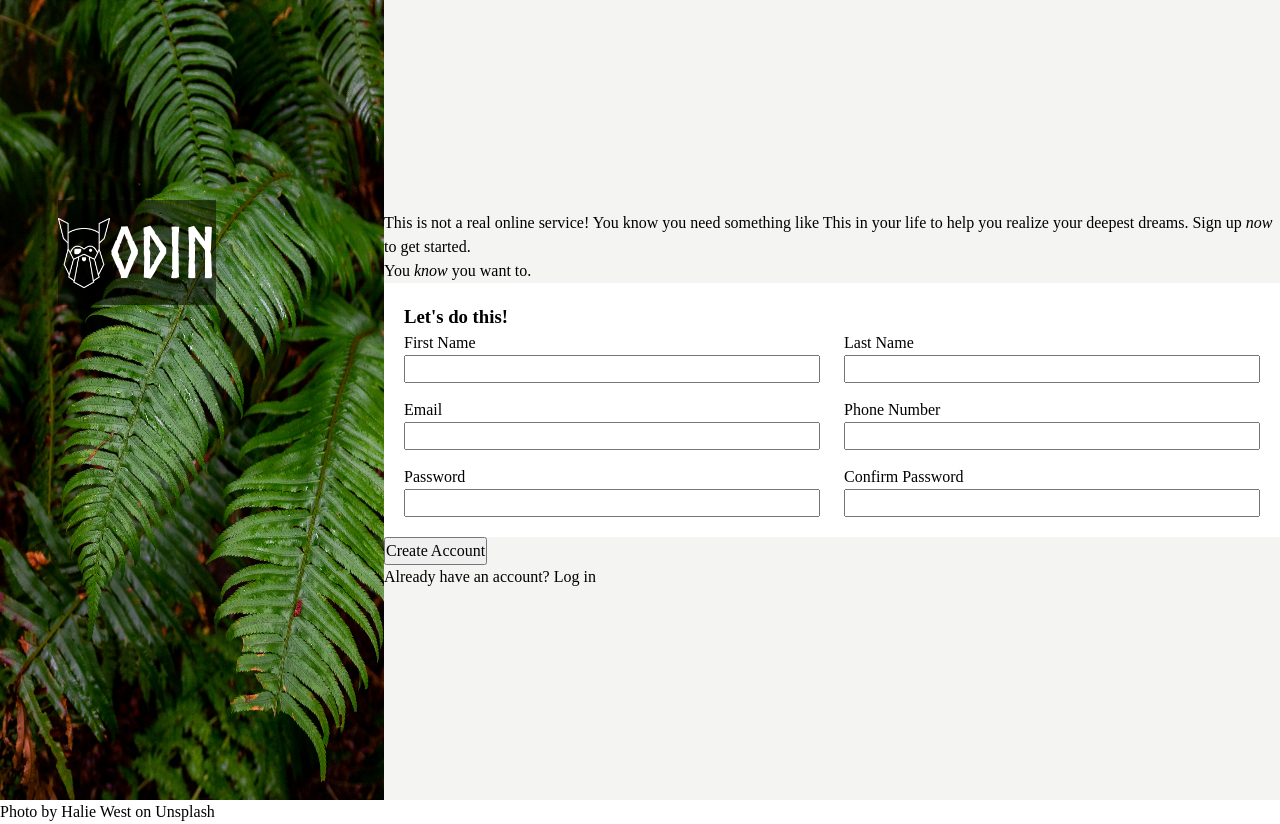
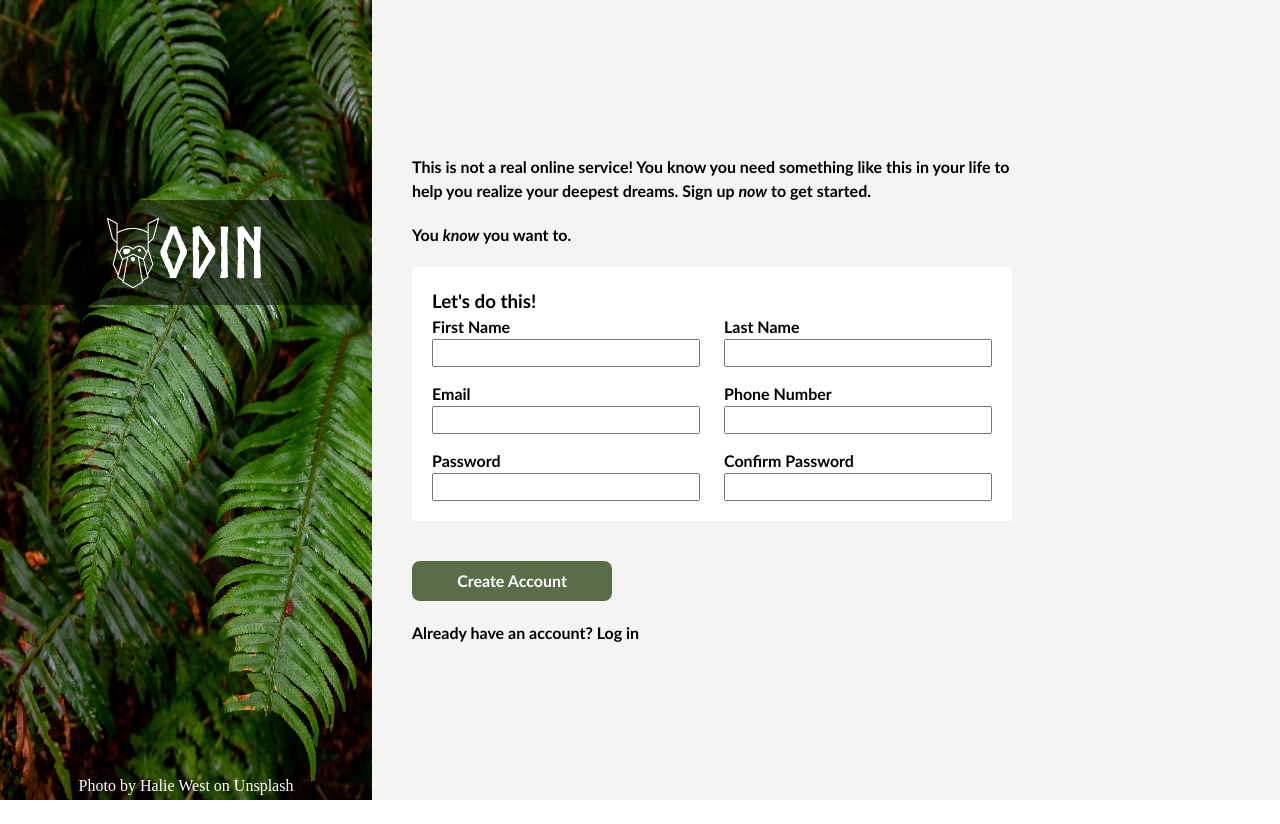
Before and after one commit to dominickvaske/signUpForm, a plain HTML site: page index.html in a window 1280 px wide. After the commit the page ends 800 px from the top, so only its background shows below. Drawn offline with Linux system fonts and the light colour scheme.

Commit message:
finished project

```diff
--- a/index.html
+++ b/index.html
@@ -10,14 +10,6 @@
 	<div class="container">
 		<div class="left-side">
 			<img id="bkgdImg" src="./halie-west-25xggax4bSA-unsplash.jpg">
-			<!-- <div id="text-overlay">
-				<div id="odinLogo">
-					ODIN
-				</div>
-				<div id="credits">
-					<p>Photo by Halie West on Unsplash</p>
-				</div>
-			</div> -->
 			<div id="odinLogo">
 				<img id="odinFace" src="./odin-lined.png">
 				<p>ODIN</p>
@@ -28,51 +20,51 @@
 		</div>
 		<div class="right-side">
 			<div class="right-container">
-				<p>
-					This is not a real online service! You know you need something like This
+				<p class="info-text">
+					This is not a real online service! You know you need something like this
 					in your life to help you realize your deepest dreams. Sign up
 					<em>now</em> to get started.
 				</p>
 				<p>You <em>know</em> you want to.</p>
 				<div class="form">
 					<h3>Let's do this!</h3>
-					<form id="form-actual" action="example.com/path" method="post">
+					<form id="form-actual" action="" method="post">
 						<div class="names">
 							<label for="first-name">
 								First Name
-								<input type="text" id="first-name" name="first-name">
+								<input type="text" id="first-name" name="first-name" required>
 							</label>
 							<label for="last-name">
 								Last Name
-								<input type="text" id="last-name" name="last-name">
+								<input type="text" id="last-name" name="last-name" required>
 							</label>
 
 						</div>
 						<div class="contact-info">
 							<label for="email">
 								Email
-								<input type="email" id="email" name="email">
+								<input type="email" id="email" name="email" required>
 							</label>
 							<label for="phoneNum">
 								Phone Number
-								<input type="number" id="phoneNum" name="phoneNum">
+								<input type="number" id="phoneNum" name="phoneNum" required pattern="\d{3}-?\d{3}-?\d{4}">
 							</label>
 						</div>
 						<div class="passwords">
 							<label for="password">
 								Password
-								<input type="text" id="password" name="password">
+								<input type="text" id="password" name="password" minlength="8" maxlength="64" required>
 							</label>
 							<label for="cpwd">
 								Confirm Password
-								<input type="text" id="cpwd" name="cpwd">
+								<input type="text" id="cpwd" name="cpwd" minlength="8" maxlength="64" required>
 							</label>
 
 						</div>
 					</form>
 				</div>
 				<div class="right-bottom">
-					<button type="submit">Create Account</button>
+					<button type="submit" form="form-actual">Create Account</button>
 					<p>Already have an account? Log in</p>
 				</div>
 
--- a/styles.css
+++ b/styles.css
@@ -2,21 +2,33 @@
 *, *::before, *::after {
   box-sizing: border-box; /* Ensures padding and border are included in element's total width/height */
 }
+
 * {
   margin: 0; /* Removes default margins from all elements */
   padding: 0; /* Removes default padding from all elements */
+  --side-section-width: 40%;
+
+  --ff-base: 'Trebuchet MS', 'Lucida Sans Unicode', 'Lucida Grande', 'Lucida Sans', Arial, sans-serif;
+
+  --clr-green: #596D48;
+  --clr-border: #E5E7EB;
+  --clr-gelo: #F9FAFB;
 }
+
 body {
   line-height: 1.5; /* Sets a more readable default line height */
   -webkit-font-smoothing: antialiased;
 }
+
 img, picture, video, canvas, svg {
   display: block; /* Makes media elements block-level for easier layout control */
   max-width: 100%; /* Ensures images are responsive */
 }
+
 input, button, textarea, select {
   font: inherit; /* Form elements inherit font properties by default */
 }
+
 p, h1, h2, h3, h4, h5, h6 {
   overflow-wrap: break-word;
 }
@@ -35,7 +47,8 @@
 /* LEFT SIDE OF PAGE */
 
 .left-side  {
-	flex: 30%;
+	flex: 3;
+	/* width: --side-section-width; */
 	height: 100%;
 	object-fit: cover;
 	position: relative;
@@ -48,29 +61,34 @@
 	width: 100%;
 }
 
-/* #text-overlay {
-	display: flex;
-	flex-direction: column;
-	justify-content: center;
-	align-items: center;
-	position: absolute;
-	color: white;
-	top: 50%;
-	z-index: 1;
-} */
-
 #odinLogo {
 	color: white;
 	position: absolute;
 	z-index: 1;
 	top: 25%;
-	left: 15%;
+	left: 0;  /*left edge has 0 offset from parent container*/
+	right: 0; /*right edge has 0 offset*/
+
 	display: flex;
 	align-items: center;
+	justify-content: center;
+
 	font-family: 'Norse Bold';
 	font-size: 70px;
 	background-color: rgba(0, 0, 0, 0.5);
 
+}
+
+#credits {
+	color: white;
+	position: absolute;
+	z-index: 1;
+	bottom: 2px;
+	left: 0;
+	right: 0;
+
+	display: flex;
+	justify-content: center;
 }
 
 #odinFace {
@@ -80,13 +98,29 @@
 /* RIGHT SIDE OF PAGE */
 
 .right-side {
-	flex: 70%;
+	flex: 7;
+	/* width: calc(100% - var(--side-section-width)); */
 	display: flex;
 	flex-direction: column;
 	justify-content: center;
-	align-items: center;
+	/* align-items: center; */
 	background-color:  #f4f4f2;
+	padding-left: 40px;
 }
+
+.right-container {
+	width: 80%;
+	max-width: 600px;
+
+	font-weight: bold;
+	font-family: var(--ff-base);
+
+	display: flex;
+	flex-direction: column;
+	gap: 20px;
+
+}
+
 
 .form {
 	background-color: white;
@@ -118,3 +152,36 @@
   width: 100%;            /* input fills its label column */
   box-sizing: border-box;
 }
+
+input {
+	font-weight: normal;
+}
+
+.right-bottom button {
+	height: 40px;
+	width: 200px;
+	border-radius: 8px;
+
+	background-color: var(--clr-green);
+	border: none;
+	color: white;
+
+	cursor: pointer;
+}
+
+.right-bottom {
+	padding-top: 20px;
+}
+
+.right-bottom p{
+	padding-top: 20px;
+}
+
+input:focus {
+  border: 1px solid blue;
+  box-shadow: 2px 2px 5px rgb(192, 192, 192);
+}
+
+input:user-invalid {
+  border: 1px solid rgb(189, 2, 2);
+}
```
